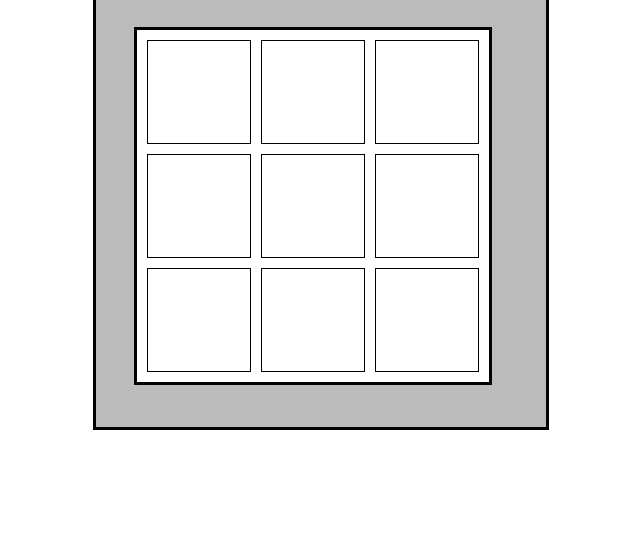
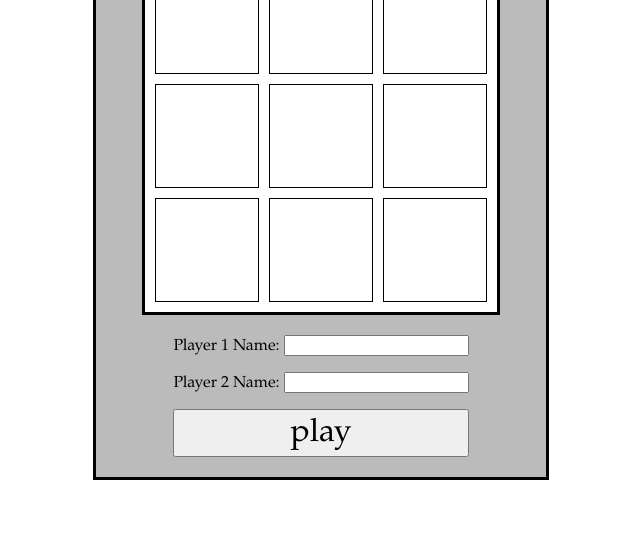
Before and after one commit to ranforrestren/odin-tictactoe, a plain HTML site: page index.html in a window 1280 px wide. Shown: the part 256-816 px from the top of the page, without its empty margins (319-959 px from the left). Drawn offline with Linux system fonts and the light colour scheme; a web font is replaced by a local one.

Commit message:
Add name inputs and play button

```diff
--- a/index.html
+++ b/index.html
@@ -14,6 +14,17 @@
     <div id="title">Tic-Tac-Toe</div>
     <div id="board">
     </div>
+    <div id="buttons">
+      <div>
+        <label for="player1Name">Player 1 Name:</label>
+        <input type="text" id="player1Name" name="player1Name">
+      </div>
+      <div>
+        <label for="player2Name">Player 2 Name:</label>
+        <input type="text" id="player2Name" name="player2Name">
+      </div>
+      <button>play</button>
+    </div>
   </div>
 </body>
 </html>
--- a/styles/style.css
+++ b/styles/style.css
@@ -6,9 +6,10 @@ body {
 
 #container {
   display: grid;
-  grid-template: 150px 400px / 1fr;
+  grid-template: 130px 358px 162px / 1fr;
+  justify-items: center;
   margin: auto;
-  height: 550px;
+  min-height: 650px;
   width: 450px;
   border: 3px solid black;
   background-color: #BBBBBB;
@@ -16,7 +17,7 @@ body {
 
 #title {
   font-size: 4rem;
-  place-self: center;
+  align-self: center;
 }
 
 #board {
@@ -24,10 +25,22 @@ body {
   gap: 10px;
   padding: 10px;
   grid-template: 1fr 1fr 1fr / 1fr 1fr 1fr;
-  margin: 0px 38px 42px 38px;
   width: 332px;
   border: 3px solid black;
   background-color: white;
+}
+
+#buttons {
+  display: grid;
+  grid-template: 27px 27px 48px / 1fr;
+  padding: 20px;
+  gap: 10px;
+}
+
+#buttons button {
+  font-size: 2rem;
+  padding: 4px 24px;
+  font-family: Garamond, serif;
 }
 
 .tileContainer {
```
